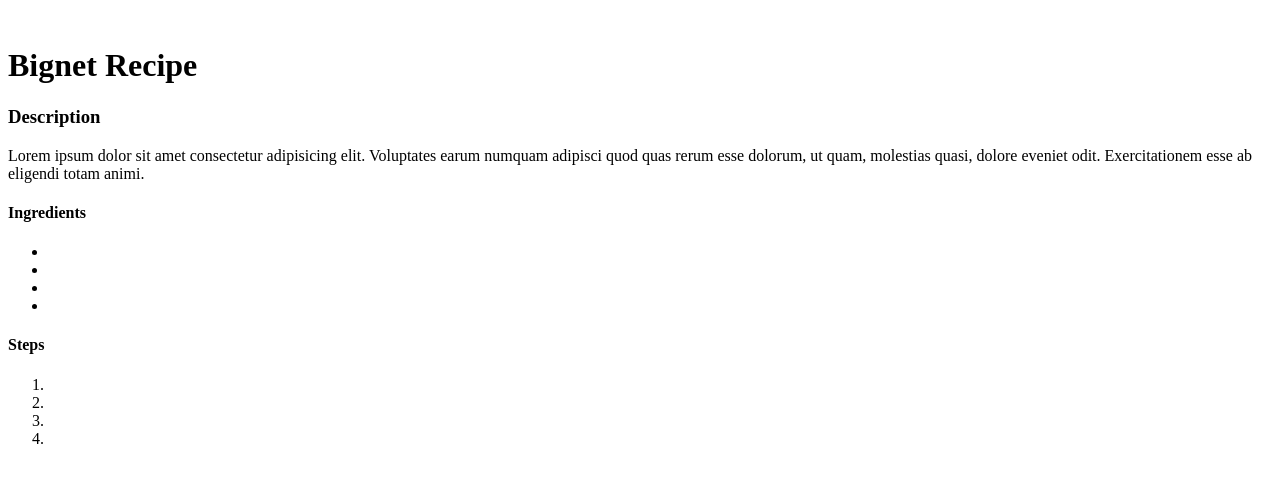
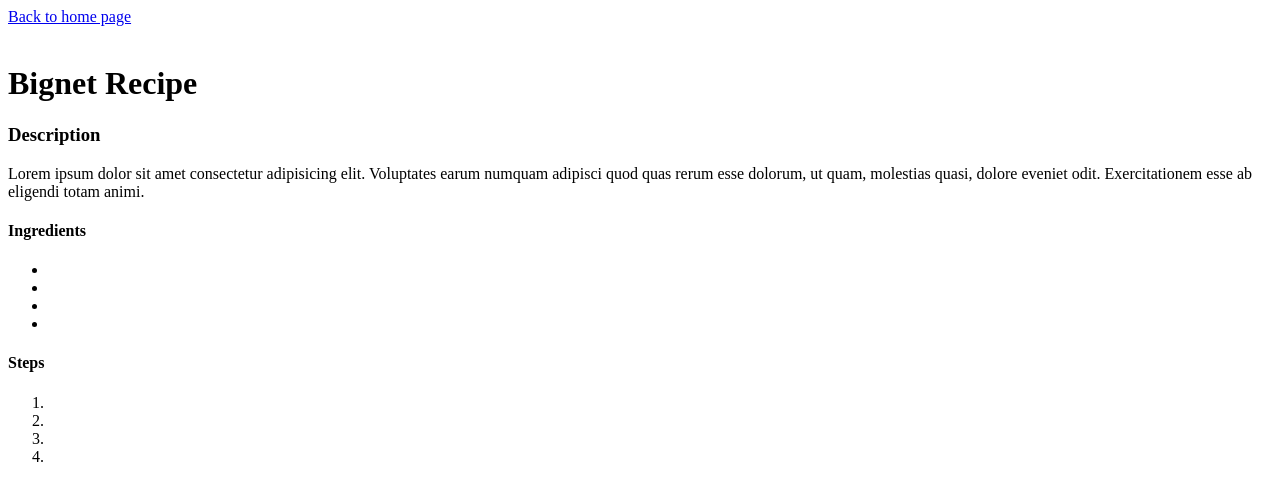
Before and after one commit to kleibo/odin-recipes, a plain HTML site: page recipes/bignet.html in a window 1280 px wide. Drawn offline with Linux system fonts and the light colour scheme.

Commit message:
Added back to home page button to all recipe pages

```diff
--- a/recipes/bignet.html
+++ b/recipes/bignet.html
@@ -7,6 +7,8 @@
     <title>Bignet Recipe</title>
 </head>
 <body>
+    <a href="../index.html">Back to home page</a>
+    <br>
     <img src="" alt="">
     <br>
     <h1>Bignet Recipe</h1>
```
